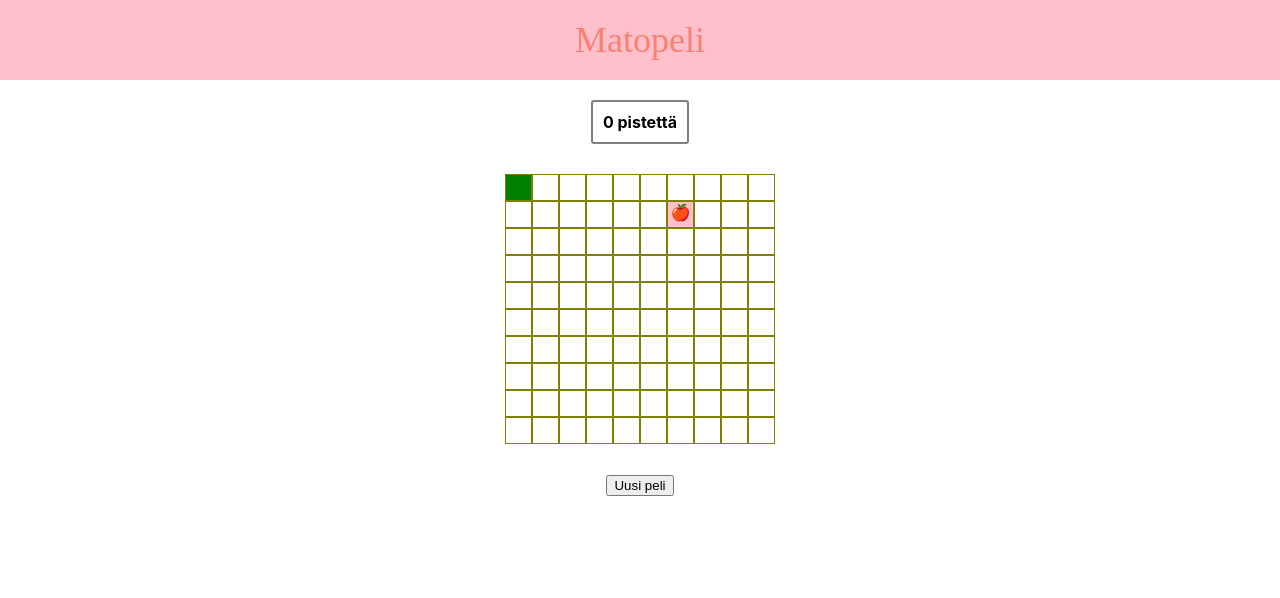
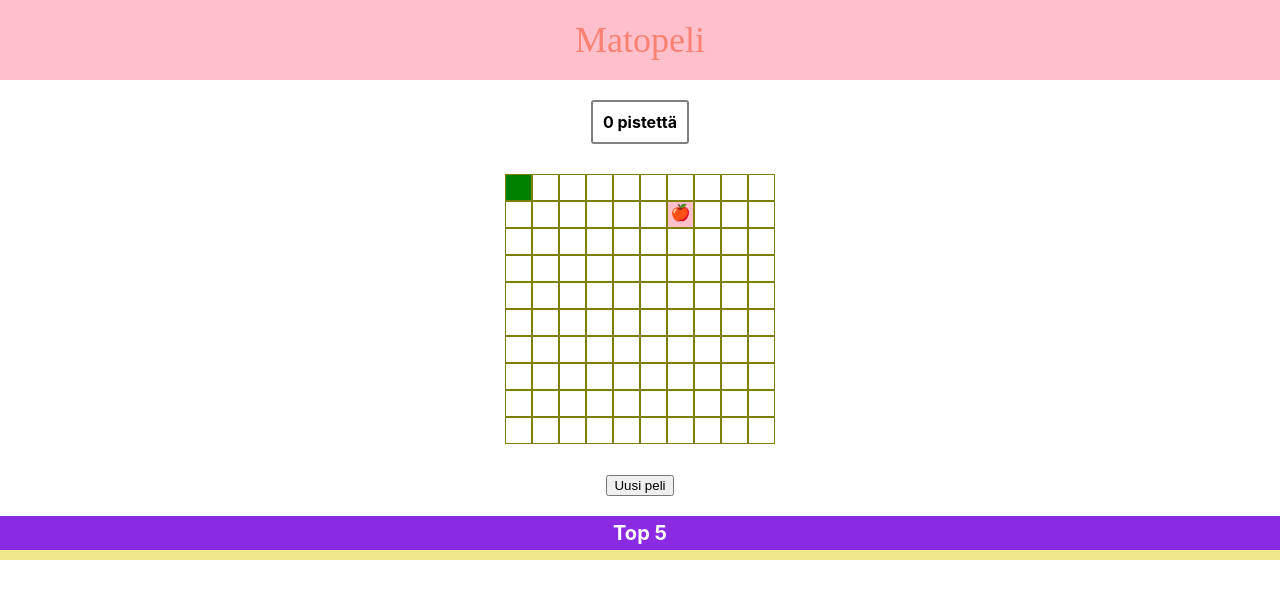
Before and after one commit to turger/matopeli, a React (Create React App) app: page / in a window 1280 px wide. Shown: the top 598 px of the page. Built offline with nearby package versions, Linux system fonts and the light colour scheme; a web font is replaced by a local one.

Commit message:
Näytä pisteet tulostaulukossa

```diff
--- a/src/App.js
+++ b/src/App.js
@@ -2,6 +2,7 @@
 import './App.css'
 import SnakeBoard from './SnakeBoard'
 import Points from './Points'
+import LeaderBoard from './LeaderBoard'
 
 function App() {
   const [points, setPoints] = useState(0)
@@ -16,6 +17,7 @@
         <SnakeBoard points={points} setPoints={setPoints} />
       </div>
       <button onClick={() => window.location.reload(false)}>Uusi peli</button>
+      <LeaderBoard />
     </div>
   )
 }
--- /dev/null
+++ b/src/LeaderBoard.css
@@ -0,0 +1,21 @@
+.LeaderBoard {
+  margin-top: 20px;
+  font-weight: bold;
+}
+
+.LeaderBoard-header {
+  padding: 5px;
+  font-size: 20px;
+  background-color: blueviolet;
+  color: white;
+}
+
+.LeaderBoard-points {
+  padding: 5px;
+  background-color: khaki;
+  font-size: 15px;
+}
+
+.LeaderBoard-points > div:nth-child(odd) {
+  background-color: violet;
+}
--- /dev/null
+++ b/src/LeaderBoard.js
@@ -0,0 +1,23 @@
+import React, {useState} from 'react'
+import './LeaderBoard.css'
+
+const getSnakePoints = () => JSON.parse(localStorage.getItem('snake-points')) || []
+
+const LeaderBoard = () => {
+  const [pointsList, setPointsList] = useState(getSnakePoints())
+
+  window.addEventListener('storage',() => {
+    setPointsList(getSnakePoints())
+  })
+
+  const sortedPointsList = pointsList.sort((a, b) => b - a)
+
+  return (
+    <div className='LeaderBoard'>
+      <div className='LeaderBoard-header'>Top 5</div>
+      <div className='LeaderBoard-points'>{sortedPointsList.slice(0,5).map((points, i) => <div key={`${points}-${i}`}>{points} pistettä</div>)}</div>
+    </div>
+  )
+}
+
+export default LeaderBoard
--- a/src/SnakeBoard.js
+++ b/src/SnakeBoard.js
@@ -124,6 +124,7 @@
       const pointsList = JSON.parse(localStorage.getItem('snake-points')) || []
       pointsList.push(points)
       localStorage.setItem('snake-points', JSON.stringify(pointsList))
+      window.dispatchEvent( new Event('storage') )
     }
 
     // Lisätään madolle joka intervallilla / "askeleella" uusi pala
```
